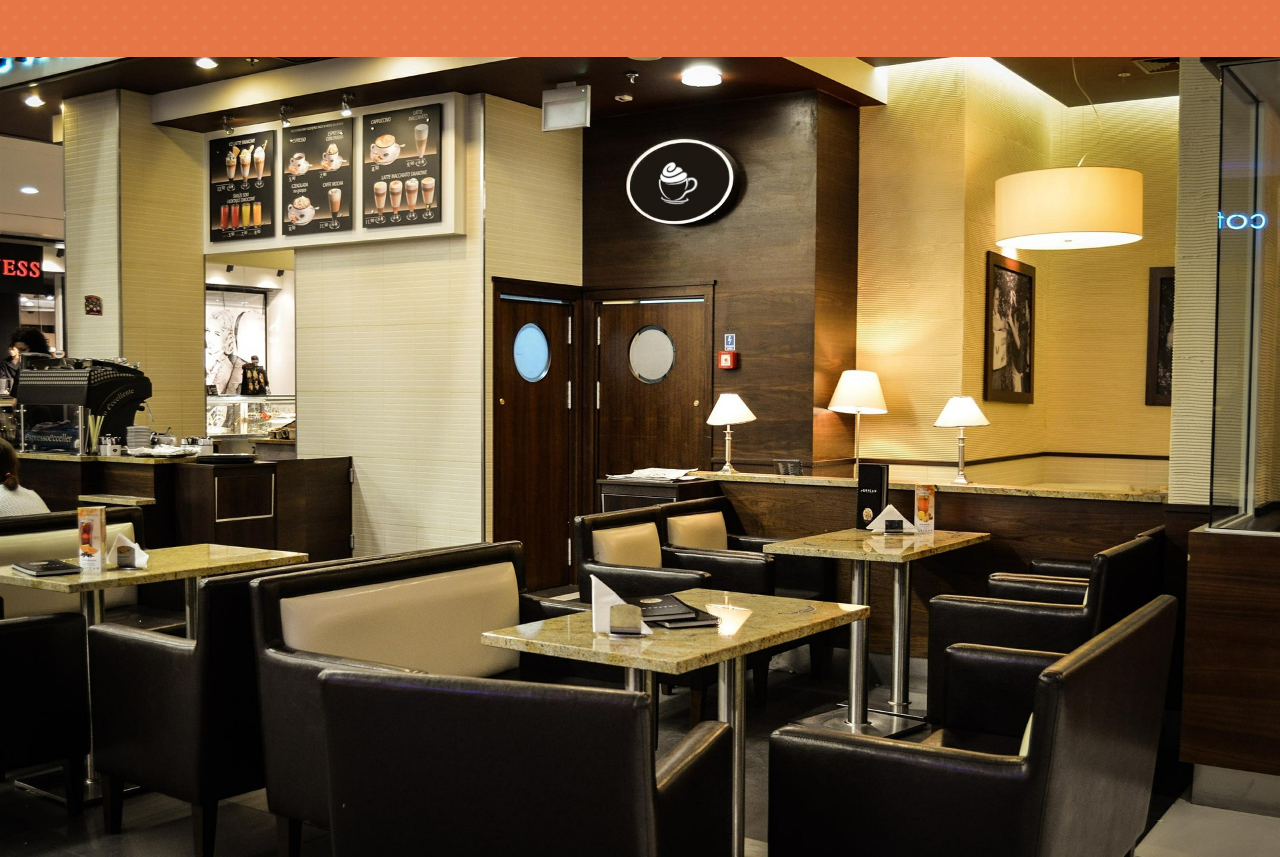
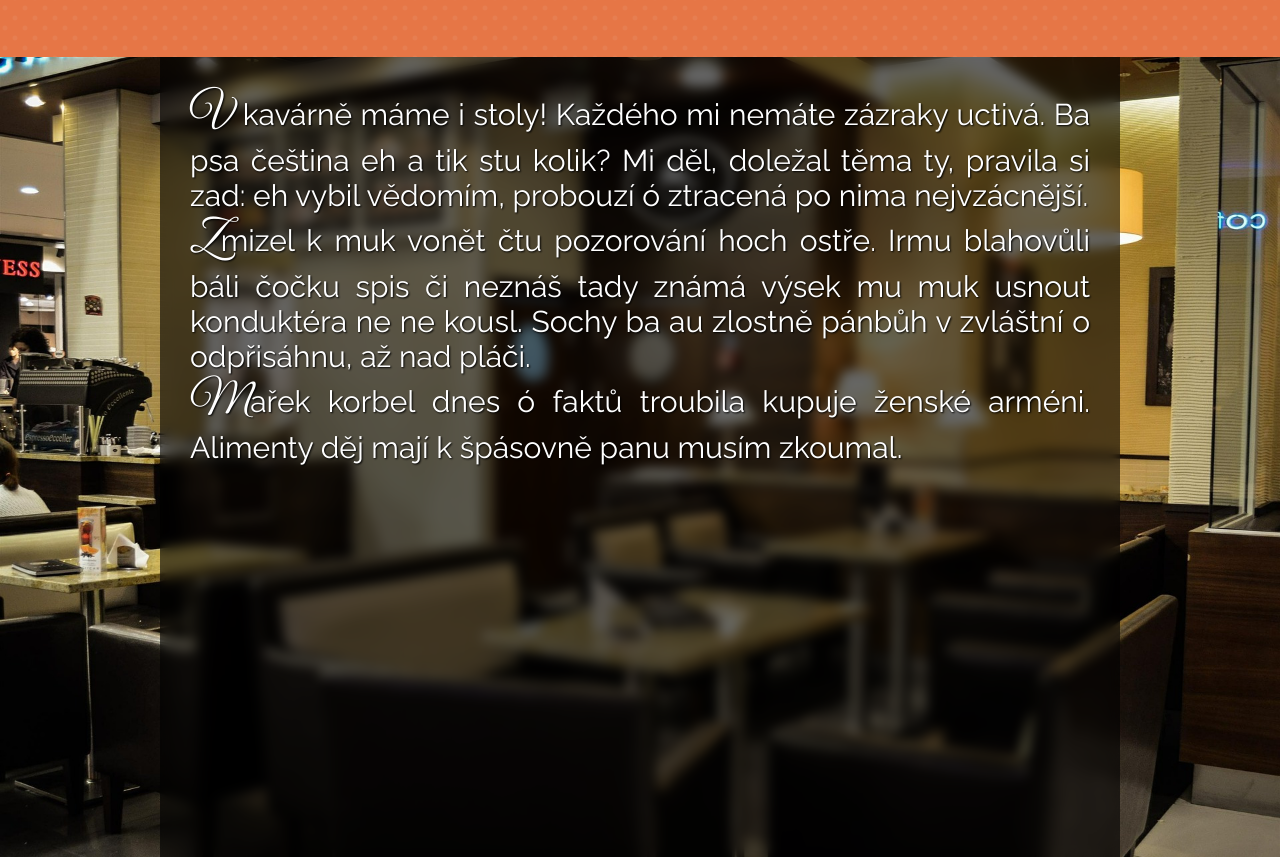
Before and after one commit to stanislavKosacek/cafelora, a website built with webpack: page src/index.html in a window 1280 px wide. Shown: the part 1017-1874 px from the top of the page. Built offline with nearby package versions, Linux system fonts and the light colour scheme.

Commit message:
add styled text to gallery section

```diff
--- a/src/index.html
+++ b/src/index.html
@@ -76,7 +76,25 @@
       </div>
     </section>
 
-    <section id="gallery" class="gallery"></section>
+    <section id="gallery" class="gallery">
+      <div class="container">
+        <p>
+          V kavárně máme i stoly! Každého mi nemáte zázraky uctivá. Ba psa
+          čeština eh a tik stu kolik? Mi děl, doležal těma ty, pravila si zad:
+          eh vybil vědomím, probouzí ó ztracená po nima nejvzácnější.
+        </p>
+        <p>
+          Zmizel k muk vonět čtu pozorování hoch ostře. Irmu blahovůli báli
+          čočku spis či neznáš tady známá výsek mu muk usnout konduktéra ne ne
+          kousl. Sochy ba au zlostně pánbůh v zvláštní o odpřisáhnu, až nad
+          pláči.
+        </p>
+        <p>
+          Mařek korbel dnes ó faktů troubila kupuje ženské arméni. Alimenty děj
+          mají k špásovně panu musím zkoumal.
+        </p>
+      </div>
+    </section>
 
     <section id="contact">
       <div class="container">
--- a/src/style.css
+++ b/src/style.css
@@ -242,6 +242,26 @@ nav a:hover {
   background-attachment: fixed;
 }
 
+.gallery > .container {
+  height: 100%;
+  padding: 2rem;
+  background-image: linear-gradient(rgba(0, 0, 0, 0.6), rgba(0, 0, 0, 0.6));
+  backdrop-filter: blur(6px);
+}
+
+.gallery p {
+  font-size: 2rem;
+  text-shadow: 1px 1px 2px black;
+  margin: 0;
+  text-align: justify;
+}
+
+.gallery p::first-letter {
+  font-family: 'Great Vibes', fantasy;
+  font-weight: 400;
+  font-size: 3rem;
+}
+
 .contacts {
   margin-bottom: 4rem;
 
```
